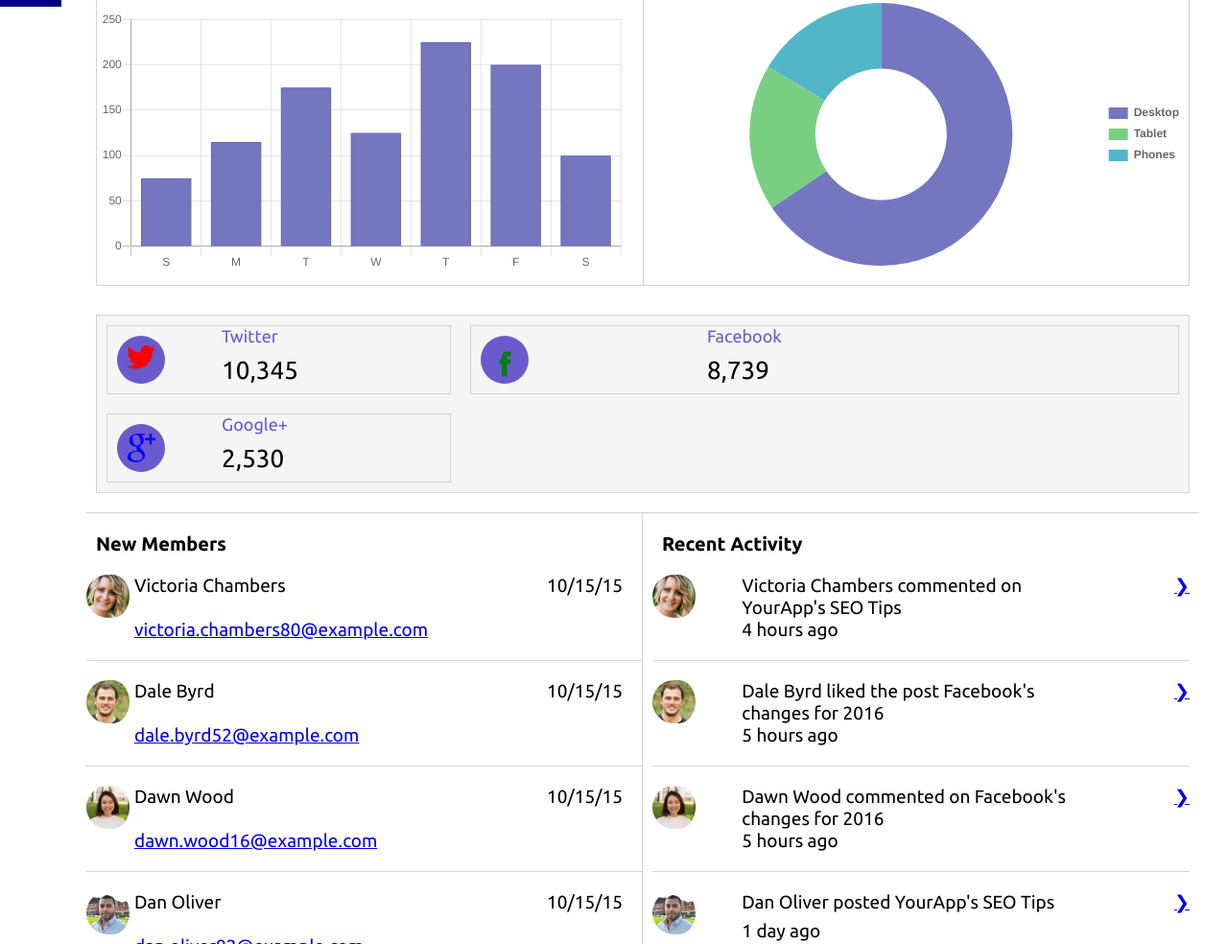
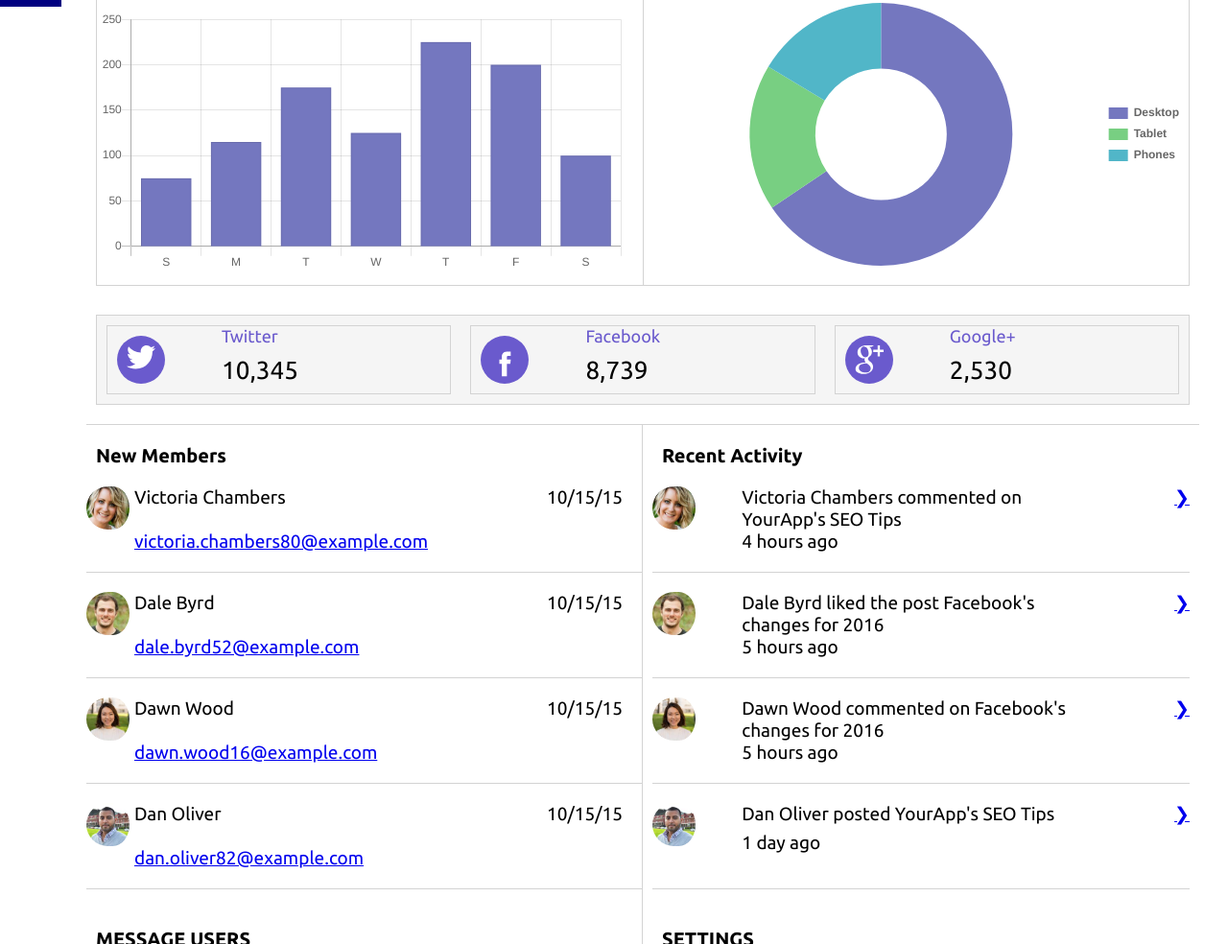
Before and after one commit to PakChiTang/techdegreeproject7, a plain HTML site: page index.html in a window 1280 px wide. Shown: the part 793-1777 px from the top of the page at 96% size. Drawn offline with nearby package versions, Linux system fonts and the light colour scheme.

Commit message:
bellhover,svg path fill colors corrected

```diff
--- a/index.html
+++ b/index.html
@@ -197,7 +197,7 @@
 
              <svg version="1.1" id="Layer_1" xmlns="http://www.w3.org/2000/svg" xmlns:xlink="http://www.w3.org/1999/xlink" x="0px" y="0px"
              viewBox="0 0 32 32" style="enable-background:new 0 0 32 32;" xml:space="preserve">
-        <path fill="red" d="M32,3.1c-1.2,0.5-2.4,0.9-3.8,1c1.4-0.8,2.4-2.1,2.9-3.6c-1.3,0.8-2.7,1.3-4.2,1.6C25.8,0.8,24,0,22.2,0
+        <path fill="white" d="M32,3.1c-1.2,0.5-2.4,0.9-3.8,1c1.4-0.8,2.4-2.1,2.9-3.6c-1.3,0.8-2.7,1.3-4.2,1.6C25.8,0.8,24,0,22.2,0
             c-3.6,0-6.6,2.9-6.6,6.6c0,0.5,0.1,1,0.2,1.5C10.3,7.8,5.5,5.2,2.2,1.2c-0.6,1-0.9,2.1-0.9,3.3c0,2.3,1.2,4.3,2.9,5.5
             c-1.1,0-2.1-0.3-3-0.8c0,0,0,0.1,0,0.1c0,3.2,2.3,5.8,5.3,6.4c-0.6,0.1-1.1,0.2-1.7,0.2c-0.4,0-0.8,0-1.2-0.1
             c0.8,2.6,3.3,4.5,6.1,4.6c-2.2,1.8-5.1,2.8-8.2,2.8c-0.5,0-1.1,0-1.6-0.1c2.9,1.9,6.4,3,10.1,3c12.1,0,18.7-10,18.7-18.7
@@ -215,7 +215,7 @@
    <div class='wrapper'>
     <div class="social-img">
         <svg enable-background="new 0 0 56.693 56.693" height="56.693px" id="Layer_1" version="1.1" viewBox="0 0 56.693 56.693" width="56.693px" xml:space="preserve" xmlns="http://www.w3.org/2000/svg" xmlns:xlink="http://www.w3.org/1999/xlink">
-            <path fill="green" d="M40.43,21.739h-7.645v-5.014c0-1.883,1.248-2.322,2.127-2.322c0.877,0,5.395,0,5.395,0V6.125l-7.43-0.029  c-8.248,0-10.125,6.174-10.125,10.125v5.518h-4.77v8.53h4.77c0,10.947,0,24.137,0,24.137h10.033c0,0,0-13.32,0-24.137h6.77  L40.43,21.739z"/></svg>
+            <path fill="white" d="M40.43,21.739h-7.645v-5.014c0-1.883,1.248-2.322,2.127-2.322c0.877,0,5.395,0,5.395,0V6.125l-7.43-0.029  c-8.248,0-10.125,6.174-10.125,10.125v5.518h-4.77v8.53h4.77c0,10.947,0,24.137,0,24.137h10.033c0,0,0-13.32,0-24.137h6.77  L40.43,21.739z"/></svg>
         </div>
         <div class="social-text">
          <p class='soc'> Facebook</p>
@@ -230,7 +230,7 @@
         <div class="social-img">
             <svg version="1.1" id="Layer_1" xmlns="http://www.w3.org/2000/svg" xmlns:xlink="http://www.w3.org/1999/xlink" x="0px" y="0px"
 	 viewBox="0 0 32 32" style="enable-background:new 0 0 32 32;" xml:space="preserve">
-<path fill="blue" d="M17.7,25.7c0-0.3,0-0.5-0.1-0.8c-0.1-0.2-0.1-0.5-0.2-0.7c-0.1-0.2-0.2-0.4-0.3-0.7c-0.2-0.2-0.3-0.4-0.4-0.6
+<path fill="white" d="M17.7,25.7c0-0.3,0-0.5-0.1-0.8c-0.1-0.2-0.1-0.5-0.2-0.7c-0.1-0.2-0.2-0.4-0.3-0.7c-0.2-0.2-0.3-0.4-0.4-0.6
 	c-0.1-0.2-0.3-0.3-0.5-0.6c-0.2-0.2-0.4-0.4-0.5-0.5c-0.1-0.1-0.3-0.3-0.6-0.5c-0.3-0.2-0.5-0.4-0.6-0.4s-0.3-0.2-0.6-0.4
 	c-0.3-0.2-0.5-0.4-0.6-0.4c-0.2,0-0.5,0-1,0c-0.7,0-1.4,0-2,0.1c-0.7,0.1-1.4,0.2-2.1,0.5c-0.7,0.2-1.3,0.5-1.9,0.9s-1,0.8-1.3,1.4
 	c-0.3,0.6-0.5,1.3-0.5,2.1c0,0.9,0.2,1.7,0.7,2.3c0.5,0.7,1.1,1.2,1.8,1.6s1.5,0.7,2.3,0.9s1.6,0.3,2.4,0.3c0.8,0,1.5-0.1,2.2-0.2
@@ -354,7 +354,7 @@
               </form>
 
           </section>
-          <!-- SETTING SECTION-->
+          <!-- Setting section-->
          <!-- Settings -->
       <section class="setting" id="settings">
         <h3>SETTINGS</h3>
--- a/style.css
+++ b/style.css
@@ -54,11 +54,10 @@
 
           }
 
-          .bell:hover {
-            transition-property: fill;
-            fill:seagreen;
-            transition-delay: 3s;
-            transition-duration: 3s;
+          .icon-bell:hover > svg {
+            transform: scale(1.5);
+            transition-duration: .5s;
+          }
 
 
           }
@@ -238,7 +237,7 @@
         width:50%;
         height: 28px;
     }
-     /***********AlertbannerStyling*******/
+     /********Alert banner Styling*******/
 
 
     .alert-banner{
@@ -261,7 +260,7 @@
 .alert-banner-close{
 margin-left:auto;
 }
-      /***trafficChartulStyling****/
+      /***traffic Chart ul Styling****/
      h4.traffichead {
         font-weight: bold;
         display: flex;
@@ -362,8 +361,8 @@ margin-left:auto;
        justify-content: center;
        align-content: center;
        padding-left: 10px;
-       /* padding-top: 15px; */
-       /* padding-bottom: 15px; */
+       /* padding-top:15px; */
+       /* padding-bottom:15px; */
        padding-right: px;
     }
 
@@ -371,17 +370,26 @@ margin-left:auto;
         display:flex;
         flex-direction:column;
     }
-    .wrapper{
+    .center > .wrapper {
+        display:grid;
+        grid-template-columns: 1fr;
+        border:  solid lightgrey 1px;
+        background:whitesmoke;
+        margin:10px;
+    }
+
+    .wrapper > .wrapper {
         display:grid;
         grid-template-columns: 1fr 2fr;
         border:  solid lightgrey 1px;
         background:whitesmoke;
         margin:10px;
     }
+
     a {
         font-size: 13px;
     }
-.rapper{
+.wrapper{
     display:grid;
     grid-template-columns: repeat(auto-fit,minmax(260px, 1fr));
     margin-top: 20px;
@@ -414,7 +422,7 @@ margin-left:auto;
         padding-bottom:5px;
     }
     h3{
-        /* text-align:center; */
+        /* text-align: center; */
     }
 
        #timezone,
@@ -480,13 +488,20 @@ margin-left:auto;
      .send{
          background:#5fd494;
      }
+
      /*********************************************************************
 
      **********************************************************************/
+
       @media(min-width:768px){
           body{
               margin: 20px;
           }
+          .center > .wrapper {
+            grid-template-columns: 1fr 1fr 1fr;
+          }
+
+
 
  nav{
              display:grid;
@@ -539,6 +554,7 @@ p, a{
 .numb{
     font-size: 26px;
 }
+
 .members-container-2 {
     display: grid;
     grid-template-columns: 50px 1fr 1fr;
@@ -598,7 +614,7 @@ svg#Line_2 {
     grid-column: 1fr 1fr;
     grid-template-columns: 1fr 1fr;
     align-items: center;
-    /* flex-wrap: nowrap; */
+    /* flex-wrap: no wrap; */
     /* overflow: hidden; */
     /* grid-template-columns: 1fr 1fr; */
     /* margin: auto; */
```
